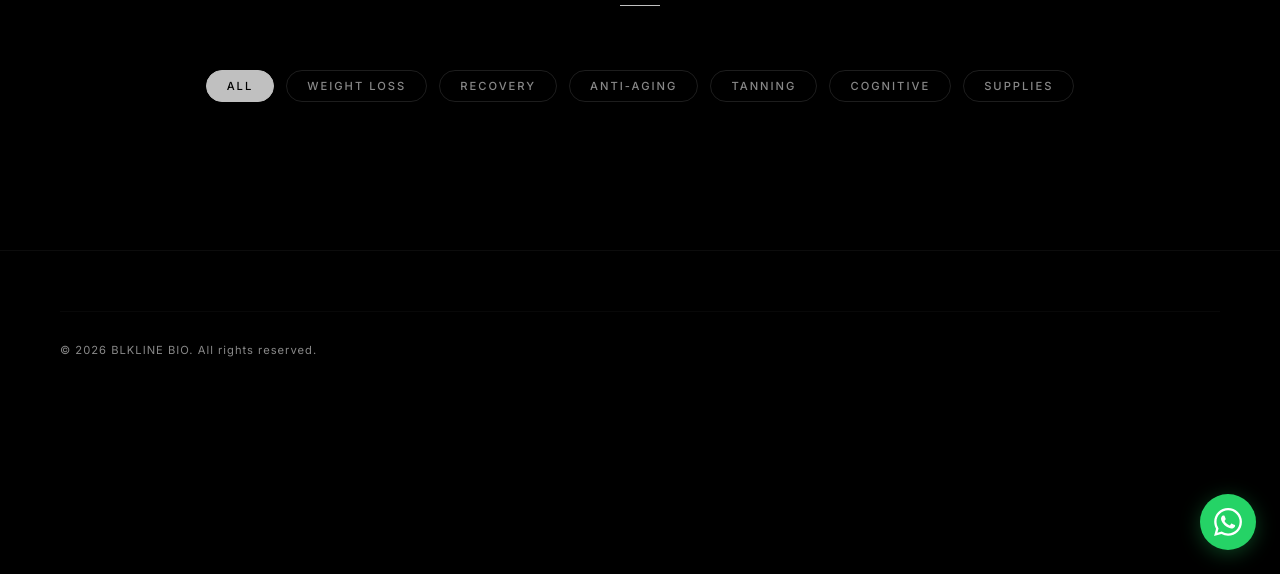
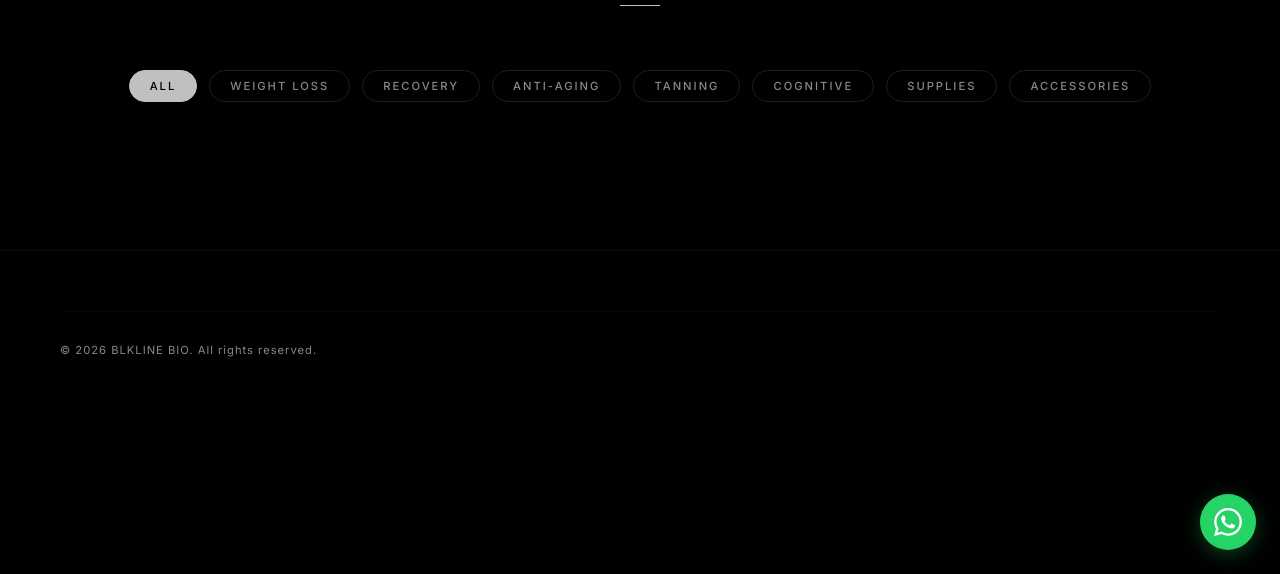
Before and after one commit to anirudhatalmale6-alt/blkline-bio, a plain HTML site: page pages/products.html in a window 1280 px wide. Shown: the part 226-800 px from the top of the page. Drawn offline with nearby package versions, Linux system fonts and the light colour scheme; no server answers.

Commit message:
Add Accessories category filter for vial cases

```diff
--- a/pages/products.html
+++ b/pages/products.html
@@ -61,6 +61,7 @@
         <button class="btn-filter" onclick="filterProducts('Tanning',this)">Tanning</button>
         <button class="btn-filter" onclick="filterProducts('Cognitive',this)">Cognitive</button>
         <button class="btn-filter" onclick="filterProducts('Supplies',this)">Supplies</button>
+        <button class="btn-filter" onclick="filterProducts('Accessories',this)">Accessories</button>
       </div>
 
       <div class="products-grid" id="allProducts"></div>
```
